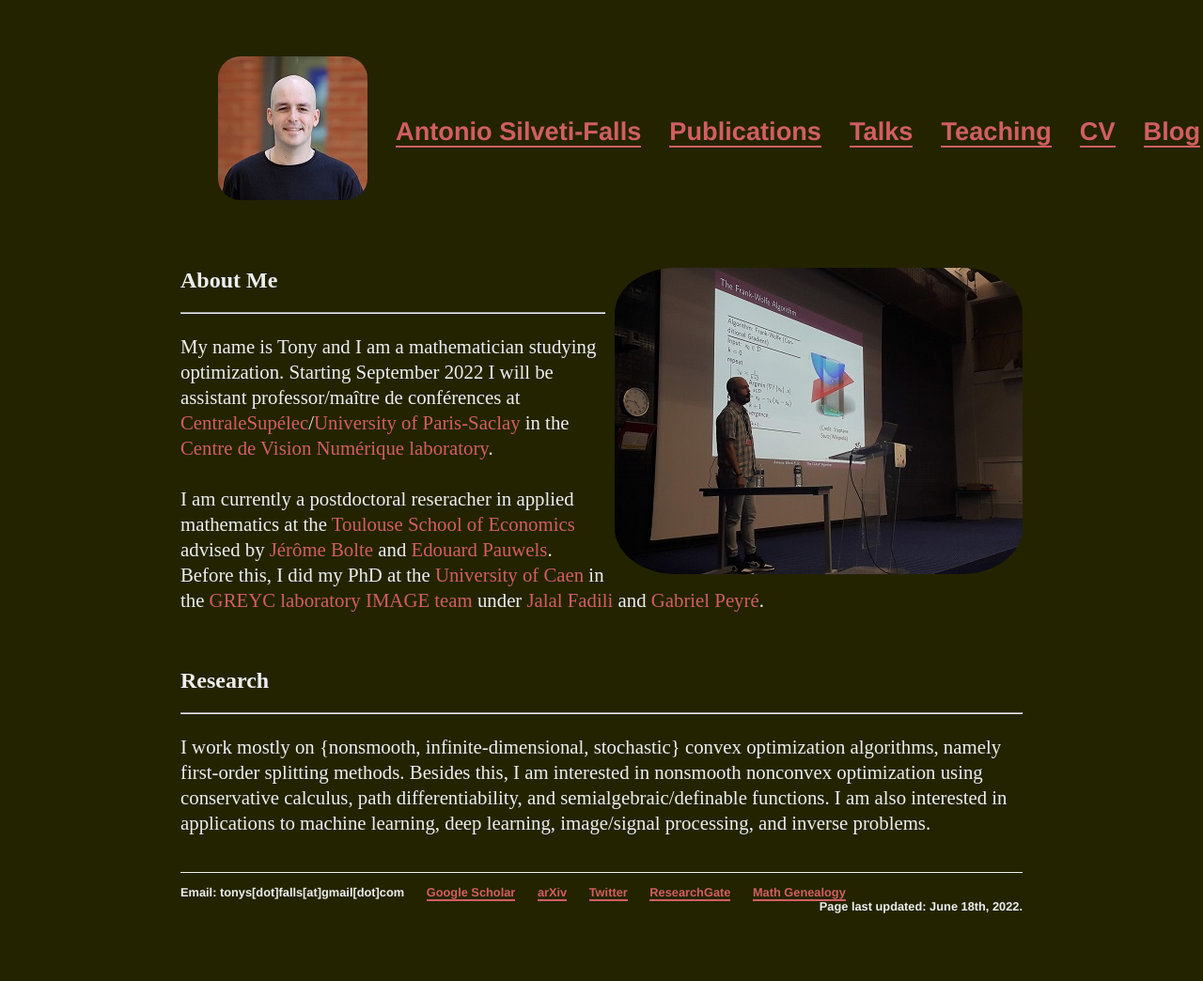
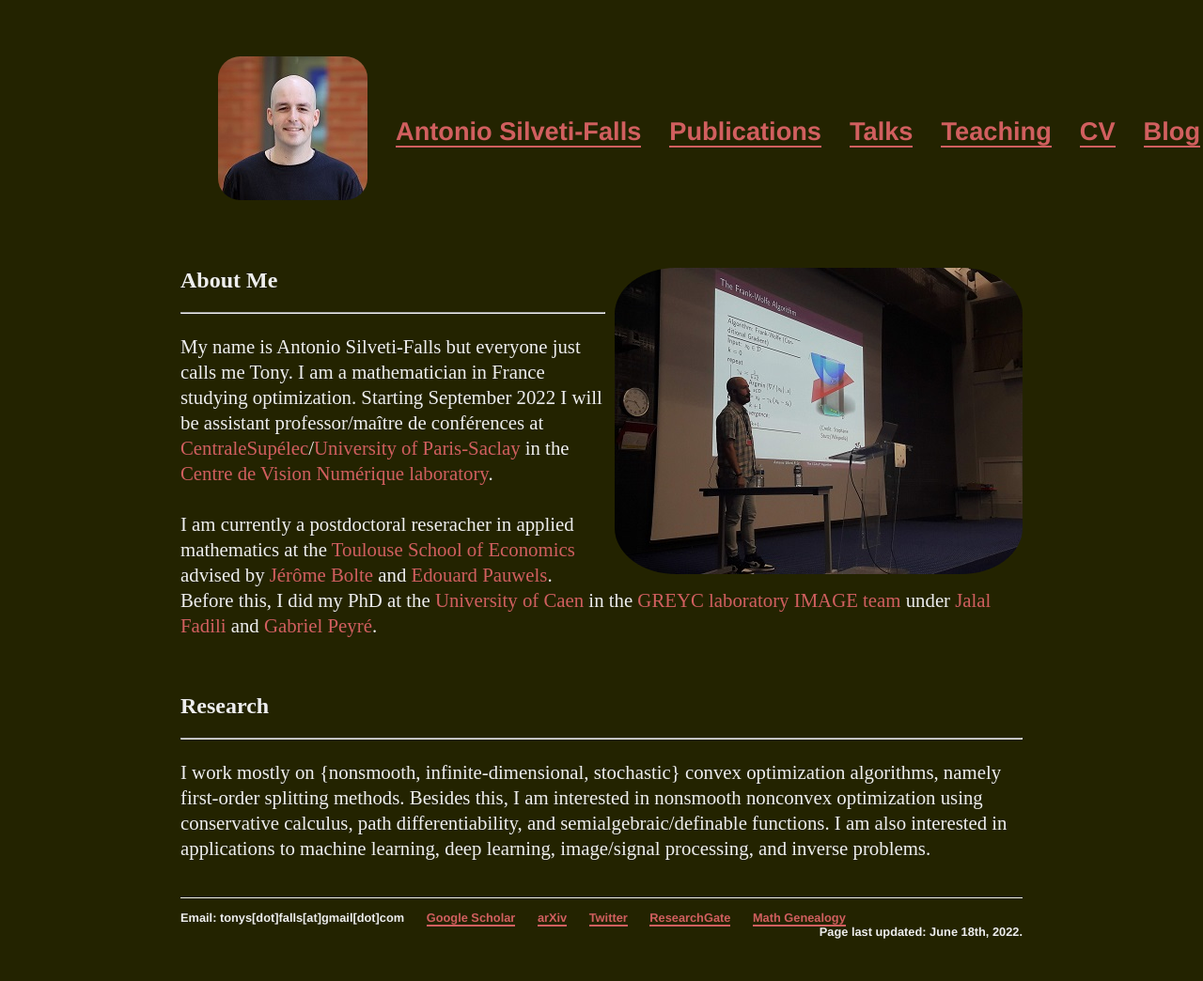
Before and after one commit to tonysf/tonysf.github.io, a Jekyll site: the page built from index.html, in a window 1280 px wide. Shown: the whole page at 94% size. Built offline with Jekyll 4.4.1, drawn with Linux system fonts in a browser that asks for light colours; before the commit the page ends 1017 px from its top, so only the background shows below that.

Commit message:
Update index.html

```diff
--- a/index.html
+++ b/index.html
@@ -7,7 +7,7 @@ title: SILVETI-FALLS, Antonio
 	alt="SPARS 2019 Conference Presentation" />
 <h2>About Me</h2>
 <hr>
-<p>	My name is Tony and I am a mathematician studying optimization. Starting September 2022 I will be assistant professor/maître de conférences at <a href="https://www.centralesupelec.fr/">CentraleSupélec</a>/<a href="https://www.universite-paris-saclay.fr/en">University of Paris-Saclay</a> in the <a href="https://cvn.centralesupelec.fr/">Centre de Vision Numérique laboratory</a>.<br><br>
+<p>	My name is Antonio Silveti-Falls but everyone just calls me Tony. I am a mathematician in France studying optimization. Starting September 2022 I will be assistant professor/maître de conférences at <a href="https://www.centralesupelec.fr/">CentraleSupélec</a>/<a href="https://www.universite-paris-saclay.fr/en">University of Paris-Saclay</a> in the <a href="https://cvn.centralesupelec.fr/">Centre de Vision Numérique laboratory</a>.<br><br>
 	I am currently a postdoctoral reseracher in applied mathematics at the <a href="https://www.tse-fr.eu/people/antonio-silveti-falls">Toulouse School of Economics</a> advised
 	by <a href="https://www.tse-fr.eu/fr/people/jerome-bolte">Jérôme Bolte</a> and <a href="https://www.irit.fr/~Edouard.Pauwels">Edouard Pauwels</a>.
 	Before this, I did my PhD at the <a href="http://welcome.unicaen.fr">University of Caen</a> in the <a href="https://www.greyc.fr/en/equipes/image-2">GREYC laboratory IMAGE team</a>
```
